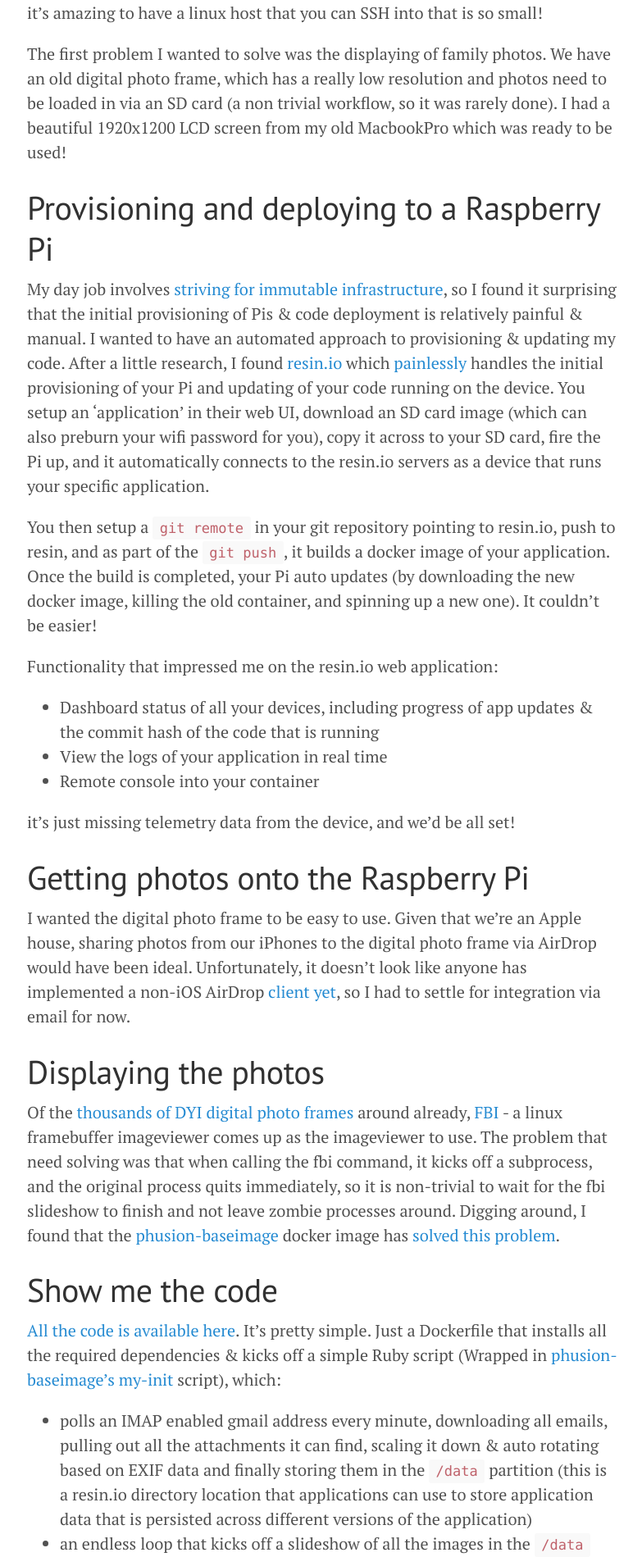
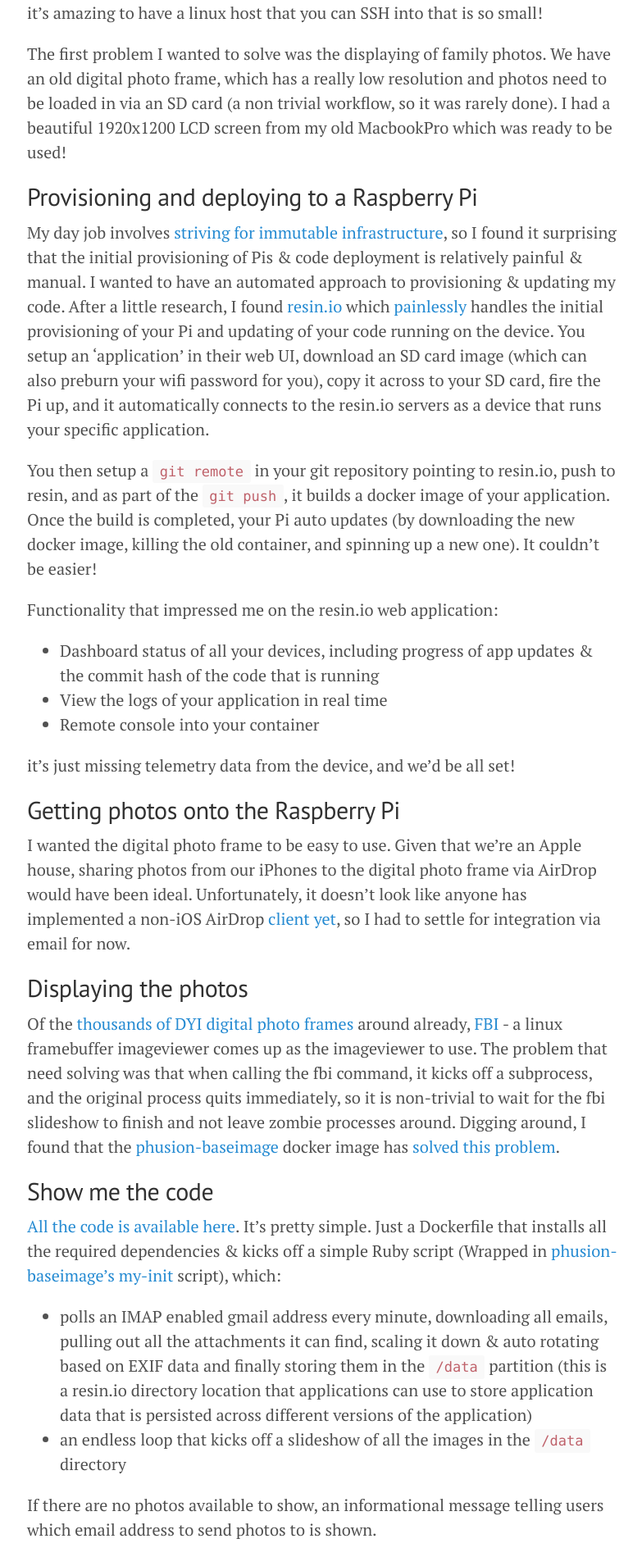
Before and after one commit to pleschev/pleschev.github.io, a Jekyll site: the page built from _posts/2016-02-15-digital-photo-frame-part1.md, in a window 1280 px wide. Shown: the part 1101-3000 px from the top of the page at 82% size, without its empty margins (247-1030 px from the left). Built offline with Jekyll 4.4.1, drawn with Linux system fonts in a browser that asks for light colours; comment, search, counter and statistics services are not loaded.

Commit message:
Making the headings smaller

```diff
--- a/_posts/2016-02-15-digital-photo-frame-part1.md
+++ b/_posts/2016-02-15-digital-photo-frame-part1.md
@@ -16,7 +16,7 @@ I've always wanted an excuse to play with the [Raspberry Pi](https://www.raspber
 
 The first problem I wanted to solve was the displaying of family photos. We have an old digital photo frame, which has a really low resolution and photos need to be loaded in via an SD card (a non trivial workflow, so it was rarely done). I had a beautiful 1920x1200 LCD screen from my old MacbookPro which was ready to be used!
 
-# Provisioning and deploying to a Raspberry Pi
+## Provisioning and deploying to a Raspberry Pi
 
 My day job involves [striving for immutable infrastructure](http://www.slideshare.net/PeterLeschev/how-atlassians-build-engineering-team-has-scaled-to-150k-builds-per-month-and-beyond-puppetconf-2015), so I found it surprising that the initial provisioning of Pis & code deployment is relatively painful & manual. I wanted to have an automated approach to provisioning & updating my code. After a little research, I found [resin.io](http://www.resin.io/) which [painlessly](http://docs.resin.io/#/pages/installing/gettingStarted.md) handles the initial provisioning of your Pi and updating of your code running on the device. You setup an 'application' in their web UI, download an SD card image (which can also preburn your wifi password for you), copy it across to your SD card, fire the Pi up, and it automatically connects to the resin.io servers as a device that runs your specific application.
 
@@ -30,15 +30,15 @@ Functionality that impressed me on the resin.io web application:
 
 it's just missing telemetry data from the device, and we'd be all set!
 
-# Getting photos onto the Raspberry Pi
+## Getting photos onto the Raspberry Pi
 
 I wanted the digital photo frame to be easy to use. Given that we're an Apple house, sharing photos from our iPhones to the digital photo frame via AirDrop would have been ideal. Unfortunately, it doesn't look like anyone has implemented a non-iOS AirDrop [client yet](http://stackoverflow.com/a/11794768), so I had to settle for integration via email for now.
 
-# Displaying the photos
+## Displaying the photos
 
 Of the [thousands of DYI digital photo frames](https://www.google.com/search?q=digital+photo+frame+fbi) around already, [FBI](http://manpages.ubuntu.com/manpages/gutsy/man1/fbi.1.html) - a linux framebuffer imageviewer comes up as the imageviewer to use. The problem that need solving was that when calling the fbi command, it kicks off a subprocess, and the original process quits immediately, so it is non-trivial to wait for the fbi slideshow to finish and not leave zombie processes around. Digging around, I found that the [phusion-baseimage](https://hub.docker.com/r/phusion/baseimage/) docker image has [solved this problem](https://blog.phusion.nl/2015/01/20/docker-and-the-pid-1-zombie-reaping-problem/).
 
-# Show me the code
+## Show me the code
 
  [All the code is available here](https://github.com/pleschev/digital_photo_frame). It's pretty simple. Just a Dockerfile that installs all the required dependencies & kicks off a simple Ruby script (Wrapped in [phusion-baseimage's my-init](https://github.com/phusion/baseimage-docker/blob/master/image/bin/my_init) script), which:
 
@@ -47,14 +47,14 @@ Of the [thousands of DYI digital photo frames](https://www.google.com/search?q=d
 
 If there are no photos available to show, an informational message telling users which email address to send photos to is shown.
 
-# What does it look like?
+## What does it look like?
 
 ![LCD Screen, controller & Raspberry Pi](/images/2016_02_lcd_controller_and_pi.jpg)
 <em>LCD Screen, controller & Raspberry Pi</em>
 
 In a word, suboptimal. It's functional, but there's a lot of work still to do to make it presentable!
 
-# Still to do
+## Still to do
 
 So I have the functional requirements of the digital photo frame sorted out, I still have to:
 
```
